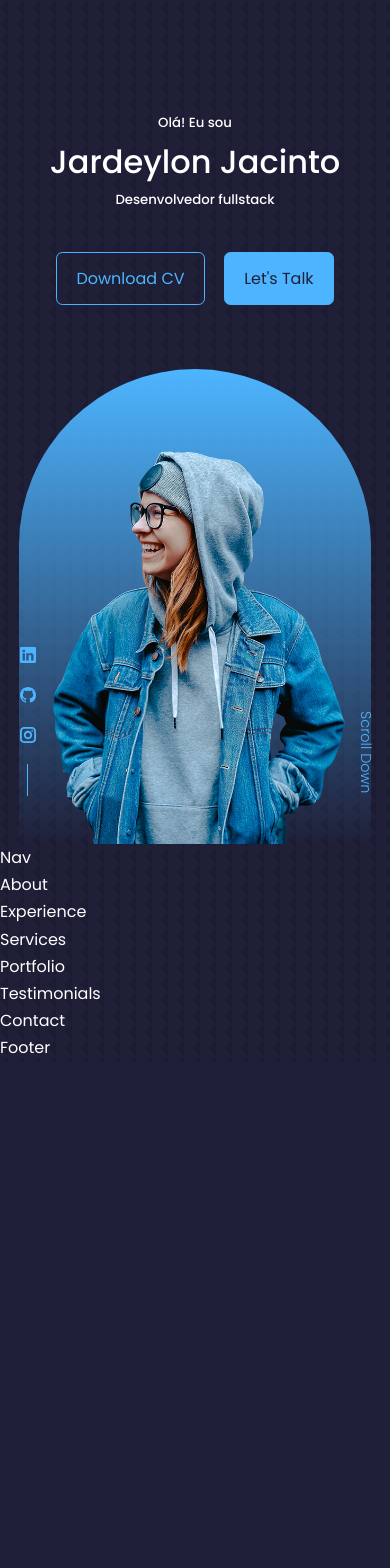
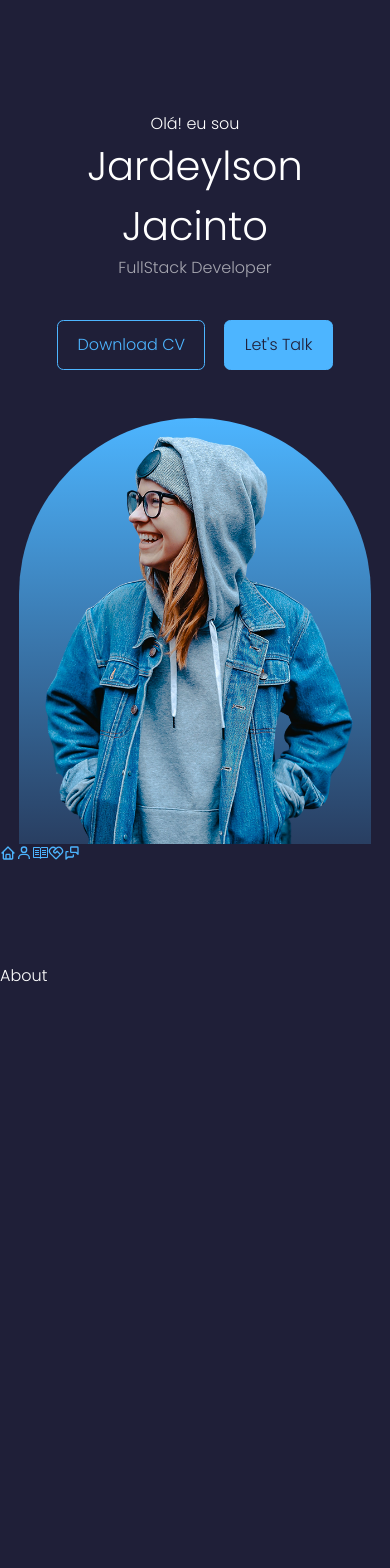
Before and after one commit to jardeylsonJacinto/project-my-portfolio, a React (Create React App) app: page / in a window 390 px wide. Shown: the top 1568 px of the page. Before the commit the page ends 1062 px from the top, so only its background shows below. Built offline with nearby package versions, Linux system fonts and the light colour scheme.

Commit message:
feat: Floating Nav Component JSX

```diff
--- a/src/components/about/About.jsx
+++ b/src/components/about/About.jsx
@@ -3,7 +3,7 @@ import './about.css';
 
 const About = () => {
   return (
-    <div>About</div>
+    <section id='about'>About</section>
   )
 }
 
--- a/src/components/contact/Contact.jsx
+++ b/src/components/contact/Contact.jsx
@@ -3,7 +3,7 @@ import './contact.css';
 
 const Contact = () => {
   return (
-    <div>Contact</div>
+    <section id='contact'>Contact</section>
   )
 }
 
--- a/src/components/experience/Experience.jsx
+++ b/src/components/experience/Experience.jsx
@@ -3,7 +3,7 @@ import './experience.css'
 
 const Experience = () => {
   return (
-    <div>Experience</div>
+    <section id='experience'>Experience</section>
   )
 }
 
--- a/src/components/header/Header.jsx
+++ b/src/components/header/Header.jsx
@@ -1,27 +1,28 @@
 import React from 'react';
-import './header.css';
+import './Header.css';
+
 import CTA from './CTA';
+import HeaderSocials from './HeaderSocials';
 import ME from '../../assets/me.png';
-import HeaderSocials from './HeaderSocials';
 
 const Header = () => {
   return (
     <header>
       <div className="container header__container">
-        <h5>Olá! Eu sou</h5>
-        <h1>Jardeylon Jacinto</h1>
-        <h5 className="text-light">Desenvolvedor fullstack</h5>
+        <h4>Olá! eu sou</h4>
+        <h1>Jardeylson Jacinto</h1>
+        <h4 className="text-light">FullStack Developer</h4>
         <CTA />
         <HeaderSocials />
 
         <div className="me">
-          <img src={ME} alt="me" />
+          <img src={ME} alt="profile" />
         </div>
 
-        <a href="#contact" className='scroll__down'>Scroll Down</a>
+        <a href="#contact" className="scroll__down">Scroll Down</a>
       </div>
     </header>
-  )
+  );
 }
 
 export default Header;
--- a/src/components/header/HeaderSocials.jsx
+++ b/src/components/header/HeaderSocials.jsx
@@ -1,20 +1,18 @@
 import React from 'react';
 import { BsLinkedin } from 'react-icons/bs';
-import { BsGithub } from 'react-icons/bs';
-import { GrInstagram } from 'react-icons/gr';
-
-
+import { FaGithub } from 'react-icons/fa';
+import { BsInstagram } from 'react-icons/bs';
 
 
 
 const HeaderSocials = () => {
   return (
-    <div className='header__socials'>
-      <a href="https://www.linkedin.com/in/jardeylson-jacinto-769769156" target="_blank" rel="noreferrer"><BsLinkedin /></a>
-      <a href="https://github.com/jardeylsonJacinto" target="_blank" rel="noreferrer"><BsGithub /></a>
-      <a href="https://www.instagram.com/" target="_blank" rel="noreferrer"><GrInstagram /></a>
+    <div className="header__socials">
+      <a href="https://linkedin.com" target="_blank" rel="noreferrer"><BsLinkedin /></a>
+      <a href="https://github.com" target="_blank" rel="noreferrer"><FaGithub /></a>
+      <a href="https://www.instagram.com/jardeylsonjacinto/" target="_blank" rel="noreferrer"><BsInstagram /></a>
     </div>
-  )
+  );
 }
 
-export default HeaderSocials
+export default HeaderSocials;
--- a/src/components/header/header.css
+++ b/src/components/header/header.css
@@ -10,7 +10,7 @@ header {
   position: relative;
 }
 
-/* ================== CTA ===================== */
+/* ========= CTA ========= */
 .cta {
   margin-top: 2.5rem;
   display: flex;
@@ -18,7 +18,7 @@ header {
   justify-content: center;
 }
 
-/* ================== HEADER SOCIALS ===================== */
+/* ======== HEADER SOCIALS ======== */
 .header__socials {
   display: flex;
   flex-direction: column;
@@ -36,20 +36,20 @@ header {
   background: var(--color-primary);
 }
 
-/* ================== ME ===================== */
+/* ======== Me ======== */
 .me {
   background: linear-gradient(var(--color-primary), transparent);
   width: 22rem;
-  height: 30rem;
+  height: auto;
   position: absolute;
   left: calc(50% - 11rem);
-  margin-top: 4rem;
+  margin-top: 3rem;
   border-radius: 12rem 12rem 0 0;
   overflow: hidden;
-  padding: 5rem 1.5rem 1.5rem 1.5rem;
+  padding: 1rem;
 }
 
-/* ================== SCROLL DOWN ===================== */
+/* ======== SCROLL DOWN ======== */
 .scroll__down {
   position: absolute;
   right: -2.3rem;
@@ -58,3 +58,20 @@ header {
   font-weight: 300;
   font-size: 0.9rem;
 }
+
+/* ======== MEDIA QUERY (MEDIUM DEVICES) ======== */
+@media screen and (max-width: 1024px) {
+  header {
+      height: 100vh;
+  }
+}
+
+/* ======== MEDIA QUERY (SMALL DEVICES) ======== */
+@media screen and (max-width: 600px) {
+  header {
+      height: 100vh;
+  }
+  .header__socials, .scroll__down {
+      display: none;
+  }
+}
--- a/src/components/nav/Nav.jsx
+++ b/src/components/nav/Nav.jsx
@@ -1,9 +1,23 @@
 import React from 'react';
 import './nav.css';
+import { BiHome } from 'react-icons/bi'
+import { BiUser } from 'react-icons/bi'
+import { GoBook } from 'react-icons/go'
+import { RiServiceLine } from 'react-icons/ri'
+import { TbMessages } from 'react-icons/tb'
+
+
 
 const Nav = () => {
   return (
-    <div>Nav</div>
+    <nav>
+      <a href="a" ><BiHome /></a>
+      <a href="#about"><BiUser /></a>
+      <a href="#experience"><GoBook /></a>
+      <a href="#services"><RiServiceLine /></a>
+      <a href="#contact"><TbMessages /></a>
+
+    </nav>
   )
 }
 
--- a/src/components/portfolio/Portfolio.jsx
+++ b/src/components/portfolio/Portfolio.jsx
@@ -3,7 +3,7 @@ import './portfolio.css';
 
 const Portfolio = () => {
   return (
-    <div>Portfolio</div>
+    <section id='portfolio'>Portfolio</section>
   )
 }
 
--- a/src/components/services/Services.jsx
+++ b/src/components/services/Services.jsx
@@ -3,7 +3,7 @@ import './services.css';
 
 const Services = () => {
   return (
-    <div>Services</div>
+    <section id='services'>Services</section>
   )
 }
 
--- a/src/components/testimonials/Testimonials.jsx
+++ b/src/components/testimonials/Testimonials.jsx
@@ -3,7 +3,7 @@ import './testimonials.css';
 
 const Testimonials = () => {
   return (
-    <div>Testimonials</div>
+    <section id='testimonials'>Testimonials</section>
   )
 }
 
--- a/src/index.css
+++ b/src/index.css
@@ -1,4 +1,4 @@
-@import url('https://fonts.googleapis.com/css2?family=Poppins:wght@300;400;500;600&display=swap');
+@import url("https://fonts.googleapis.com/css2?family=Poppins:wght@300,400,500,600&display=swap");
 
 * {
     margin: 0;
@@ -10,13 +10,15 @@
     text-decoration: none;
 }
 
+/* Root Variables */
+/* =============== */
 :root {
     --color-bg: #1f1f38;
     --color-bg-variant: #2c2c6c;
     --color-primary: #4db5ff;
-  --color-primary-variant: rgba(77,181,255,0.4);
+    --color-primary-variant: rgba(77, 181, 255, 0.4) ;
     --color-white: #fff;
-  --coloer-light: rgba(255,255,255,0.6);
+    --color-light: rgba(255, 255, 255, 0.6);
 
     --transition: all 400ms ease;
 
@@ -24,6 +26,7 @@
     --container-width-md: 86%;
     --container-width-sm: 90%;
 }
+/* =============== */
 
 html {
     scroll-behavior: smooth;
@@ -33,41 +36,49 @@ html {
     display: none;
 }
 
+/* Rest of Page Variables */
+/* =============== */
+
 body {
-  font-family: 'Poppins', sans-serif;
+    font-family: "Poppins", sans-serif;
     background: var(--color-bg);
     color: var(--color-white);
-  line-height: 1.7;
-  background-image: url(../src/assets/bg-texture.png);
+    line-height: 1.5;
+    /* background: url(./assets/video.mp4); */
 }
 
-/* ================== GENERAL STYLES ===================== */
-
+/* =============== GENERAL STYLES =============== */
 .container {
     width: var(--container-width-lg);
     margin: 0 auto;
 }
 
-h1, h2, h3, h4, h5{
+h1, h2, h3, h4, h5 {
     font-weight: 500;
+}
+
+h1 {
+    font-size: 2.5rem;
 }
 
 section {
     margin-top: 8rem;
+    height: 100vh;
 }
 
-section > h2, section > h5 {
-  align-items: center;
-  color: var(--coloer-light);
+section > h2,
+section > h5 {
+    text-align: center;
+    color: var(--color-light);
 }
 
 section > h2 {
-  color: var(--coloer-light);
+    color: var(--color-primary);
     margin-bottom: 3rem;
 }
 
-.text-ligth {
-  color: var(--coloer-light);
+.text-light {
+    color: var(--color-light);
 }
 
 a {
@@ -107,7 +118,7 @@ img {
     object-fit: cover;
 }
 
-/* ======================== MEDIA QUERIES (MEDIUM DEVICES) ========================= */
+/* =============== MEDIA QUERIES (MEDIUM DEVICES) =============== */
 @media screen and (max-width: 1024px) {
     .container {
         width: var(--container-width-md);
@@ -118,13 +129,13 @@ img {
     }
 }
 
-/* ======================== MEDIA QUERIES (SMALL DEVICES) ========================= */
+/* =============== MEDIA QUERIES (SMALL DEVICES) =============== */
 @media screen and (max-width: 600px) {
     .container {
         width: var(--container-width-sm);
     }
 
-  section > h2{
-    margin-bottom: 2rem;
+    section > h2 {
+        margin-top: 2rem;
     }
 }
```
Also changed, not shown: src/components/header/CTA.jsx (+6 -4 lines). Lines whose indentation alone changed are shown as unchanged.
